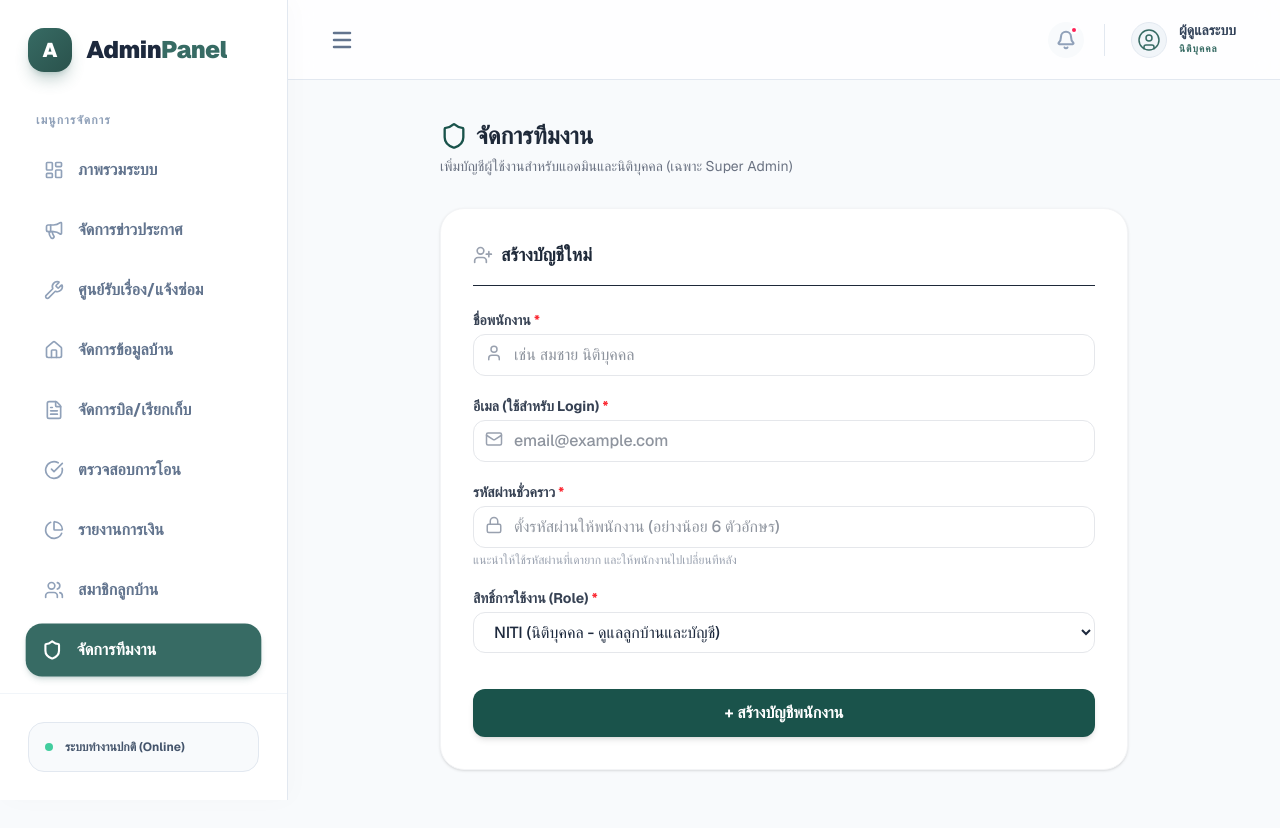
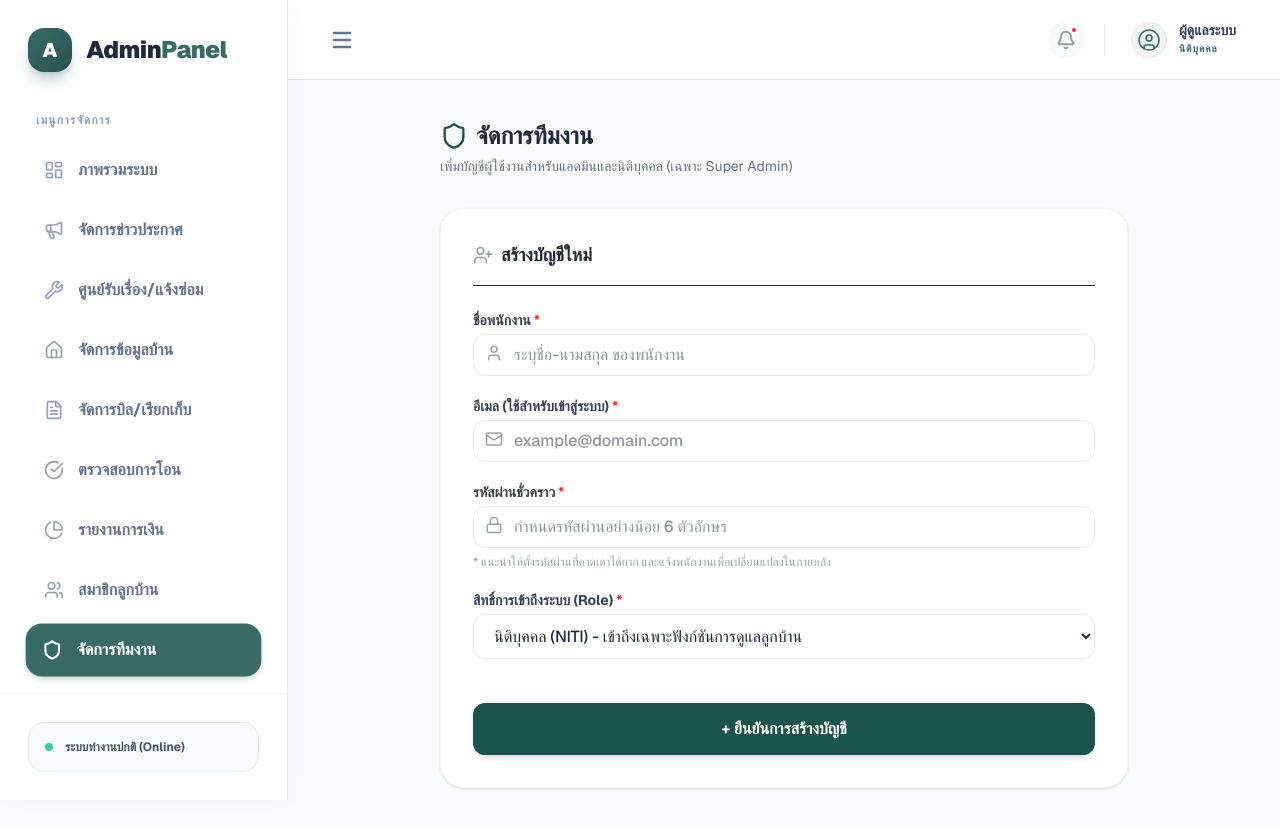
Before and after one commit to StudentD226/my-line-liff, a Next.js app: page /admin/staff in a window 1280 px wide. Shown: the top 828 px of the page. Built offline with nearby package versions, Linux system fonts and the light colour scheme.

Commit message:
feat: upgrade staff management UI with professional toast notifications

```diff
--- a/app/admin/staff/page.tsx
+++ b/app/admin/staff/page.tsx
@@ -1,10 +1,23 @@
 "use client";
-import React, { useState } from 'react';
-import { UserPlus, Shield, Mail, Lock, User } from 'lucide-react';
+import React, { useState, useEffect } from 'react';
+import { UserPlus, Shield, Mail, Lock, User, CheckCircle, AlertCircle, X } from 'lucide-react';
 
 export default function StaffManagementPage() {
   const [formData, setFormData] = useState({ name: '', email: '', password: '', role: 'NITI' });
   const [isSubmitting, setIsSubmitting] = useState(false);
+
+  // 🌟 State สำหรับจัดการ Popup แจ้งเตือน
+  const [alert, setAlert] = useState<{ show: boolean; type: 'success' | 'error'; title: string; message: string }>({
+    show: false, type: 'success', title: '', message: ''
+  });
+
+  // 🌟 ฟังก์ชันเรียกแสดง Popup (จะหายไปเองใน 4 วินาที)
+  const showAlert = (type: 'success' | 'error', title: string, message: string) => {
+    setAlert({ show: true, type, title, message });
+    setTimeout(() => {
+      setAlert(prev => ({ ...prev, show: false }));
+    }, 4000);
+  };
 
   const handleSubmit = async (e: React.FormEvent) => {
     e.preventDefault();
@@ -19,20 +32,57 @@ export default function StaffManagementPage() {
       const data = await res.json();
 
       if (data.success) {
-        alert("✅ สร้างบัญชีให้พนักงานเรียบร้อย!");
+        // แจ้งเตือนสำเร็จแบบเป็นทางการ
+        showAlert('success', 'ดำเนินการสำเร็จ', 'ระบบได้ทำการสร้างบัญชีผู้ใช้งานใหม่เรียบร้อยแล้ว');
         setFormData({ name: '', email: '', password: '', role: 'NITI' }); // ล้างฟอร์ม
       } else {
-        alert(`❌ ผิดพลาด: ${data.error}`);
+        // แจ้งเตือนข้อผิดพลาดจากฝั่ง Backend (เช่น อีเมลซ้ำ)
+        showAlert('error', 'ไม่สามารถบันทึกข้อมูลได้', data.error || 'ข้อมูลไม่ถูกต้อง กรุณาตรวจสอบอีกครั้ง');
       }
     } catch (error) {
-      alert("❌ ระบบขัดข้อง กรุณาลองใหม่อีกครั้ง");
+      // แจ้งเตือนกรณีเซิร์ฟเวอร์มีปัญหา
+      showAlert('error', 'ระบบขัดข้อง', 'ไม่สามารถเชื่อมต่อกับเซิร์ฟเวอร์ได้ กรุณาลองใหม่อีกครั้งในภายหลัง');
     } finally {
       setIsSubmitting(false);
     }
   };
 
   return (
-    <div className="p-6 sm:p-10 max-w-3xl mx-auto bg-[#F8FAFC] min-h-screen">
+    <div className="relative p-6 sm:p-10 max-w-3xl mx-auto bg-[#F8FAFC] min-h-screen">
+
+      {/* 🌟 Popup Notification (Toast) */}
+      <div
+        className={`fixed top-6 right-4 sm:right-6 z-[100] transition-all duration-300 transform ${
+          alert.show ? 'translate-x-0 opacity-100' : 'translate-x-[150%] opacity-0'
+        } max-w-[90vw] sm:max-w-sm w-full`}
+      >
+        <div className={`flex items-start space-x-3 p-4 rounded-xl shadow-2xl border-l-4 bg-white ${
+          alert.type === 'success' ? 'border-emerald-500' : 'border-red-500'
+        }`}>
+          {alert.type === 'success' ? (
+            <CheckCircle className="text-emerald-500 shrink-0 mt-0.5" size={24} />
+          ) : (
+            <AlertCircle className="text-red-500 shrink-0 mt-0.5" size={24} />
+          )}
+
+          <div className="flex-1 min-w-0">
+            <h4 className={`text-sm font-bold ${alert.type === 'success' ? 'text-emerald-700' : 'text-red-700'}`}>
+              {alert.title}
+            </h4>
+            <p className="text-sm text-gray-600 mt-1 leading-snug">
+              {alert.message}
+            </p>
+          </div>
+
+          <button
+            onClick={() => setAlert(prev => ({ ...prev, show: false }))}
+            className="text-gray-400 hover:text-gray-600 transition-colors shrink-0 p-1"
+          >
+            <X size={16} />
+          </button>
+        </div>
+      </div>
+
       <div className="mb-8">
         <h1 className="text-2xl font-bold text-gray-800 flex items-center">
           <Shield className="mr-2 text-[#1A534B]" size={28} />
@@ -55,7 +105,7 @@ export default function StaffManagementPage() {
               <input
                 type="text"
                 required
-                placeholder="เช่น สมชาย นิติบุคคล"
+                placeholder="ระบุชื่อ-นามสกุล ของพนักงาน"
                 className="w-full pl-10 pr-4 py-2 border border-gray-200 rounded-xl focus:ring-2 focus:ring-[#1A534B] outline-none transition-all font-medium"
                 value={formData.name}
                 onChange={e => setFormData({...formData, name: e.target.value})}
@@ -64,13 +114,13 @@ export default function StaffManagementPage() {
           </div>
 
           <div>
-            <label className="block text-sm font-bold text-gray-700 mb-1">อีเมล (ใช้สำหรับ Login) <span className="text-red-500">*</span></label>
+            <label className="block text-sm font-bold text-gray-700 mb-1">อีเมล (ใช้สำหรับเข้าสู่ระบบ) <span className="text-red-500">*</span></label>
             <div className="relative">
               <Mail className="absolute left-3 top-2.5 text-gray-400" size={18} />
               <input
                 type="email"
                 required
-                placeholder="email@example.com"
+                placeholder="example@domain.com"
                 className="w-full pl-10 pr-4 py-2 border border-gray-200 rounded-xl focus:ring-2 focus:ring-[#1A534B] outline-none transition-all font-medium"
                 value={formData.email}
                 onChange={e => setFormData({...formData, email: e.target.value})}
@@ -85,35 +135,51 @@ export default function StaffManagementPage() {
               <input
                 type="text"
                 required
-                placeholder="ตั้งรหัสผ่านให้พนักงาน (อย่างน้อย 6 ตัวอักษร)"
+                placeholder="กำหนดรหัสผ่านอย่างน้อย 6 ตัวอักษร"
                 minLength={6}
                 className="w-full pl-10 pr-4 py-2 border border-gray-200 rounded-xl focus:ring-2 focus:ring-[#1A534B] outline-none transition-all font-medium"
                 value={formData.password}
                 onChange={e => setFormData({...formData, password: e.target.value})}
               />
             </div>
-            <p className="text-xs text-gray-400 mt-1">แนะนำให้ใช้รหัสผ่านที่เดายาก และให้พนักงานไปเปลี่ยนทีหลัง</p>
+            <p className="text-xs text-gray-400 mt-1.5 font-medium">
+              * แนะนำให้ตั้งรหัสผ่านที่คาดเดาได้ยาก และแจ้งพนักงานเพื่อเปลี่ยนแปลงในภายหลัง
+            </p>
           </div>
 
           <div>
-            <label className="block text-sm font-bold text-gray-700 mb-1">สิทธิ์การใช้งาน (Role) <span className="text-red-500">*</span></label>
+            <label className="block text-sm font-bold text-gray-700 mb-1">สิทธิ์การเข้าถึงระบบ (Role) <span className="text-red-500">*</span></label>
             <select
-              className="w-full px-4 py-2 border border-gray-200 rounded-xl focus:ring-2 focus:ring-[#1A534B] outline-none transition-all font-medium bg-white"
+              className="w-full px-4 py-2.5 border border-gray-200 rounded-xl focus:ring-2 focus:ring-[#1A534B] outline-none transition-all font-medium bg-white cursor-pointer"
               value={formData.role}
               onChange={e => setFormData({...formData, role: e.target.value})}
             >
-              <option value="ADMIN">ADMIN (ผู้ดูแลระบบ - จัดการได้ทุกอย่าง)</option>
-              <option value="NITI">NITI (นิติบุคคล - ดูแลลูกบ้านและบัญชี)</option>
+              <option value="ADMIN">ผู้ดูแลระบบ (ADMIN) - เข้าถึงการจัดการได้ทุกฟังก์ชัน</option>
+              <option value="NITI">นิติบุคคล (NITI) - เข้าถึงเฉพาะฟังก์ชันการดูแลลูกบ้าน</option>
             </select>
           </div>
 
-          <div className="pt-4">
+          <div className="pt-6">
             <button
               type="submit"
               disabled={isSubmitting}
-              className={`w-full text-white font-bold py-3 px-4 rounded-xl shadow-md transition-all flex items-center justify-center ${isSubmitting ? 'bg-gray-400 cursor-not-allowed' : 'bg-[#1A534B] hover:bg-[#14423b]'}`}
+              className={`w-full text-white font-bold py-3.5 px-4 rounded-xl shadow-md transition-all flex items-center justify-center ${
+                isSubmitting
+                ? 'bg-gray-400 cursor-not-allowed'
+                : 'bg-[#1A534B] hover:bg-[#14423b] active:scale-[0.99]'
+              }`}
             >
-              {isSubmitting ? 'กำลังสร้างบัญชี...' : '+ สร้างบัญชีพนักงาน'}
+              {isSubmitting ? (
+                <span className="flex items-center">
+                  <svg className="animate-spin -ml-1 mr-2 h-5 w-5 text-white" xmlns="http://www.w3.org/2000/svg" fill="none" viewBox="0 0 24 24">
+                    <circle className="opacity-25" cx="12" cy="12" r="10" stroke="currentColor" strokeWidth="4"></circle>
+                    <path className="opacity-75" fill="currentColor" d="M4 12a8 8 0 018-8V0C5.373 0 0 5.373 0 12h4zm2 5.291A7.962 7.962 0 014 12H0c0 3.042 1.135 5.824 3 7.938l3-2.647z"></path>
+                  </svg>
+                  กำลังประมวลผล...
+                </span>
+              ) : (
+                '+ ยืนยันการสร้างบัญชี'
+              )}
             </button>
           </div>
         </form>
```
